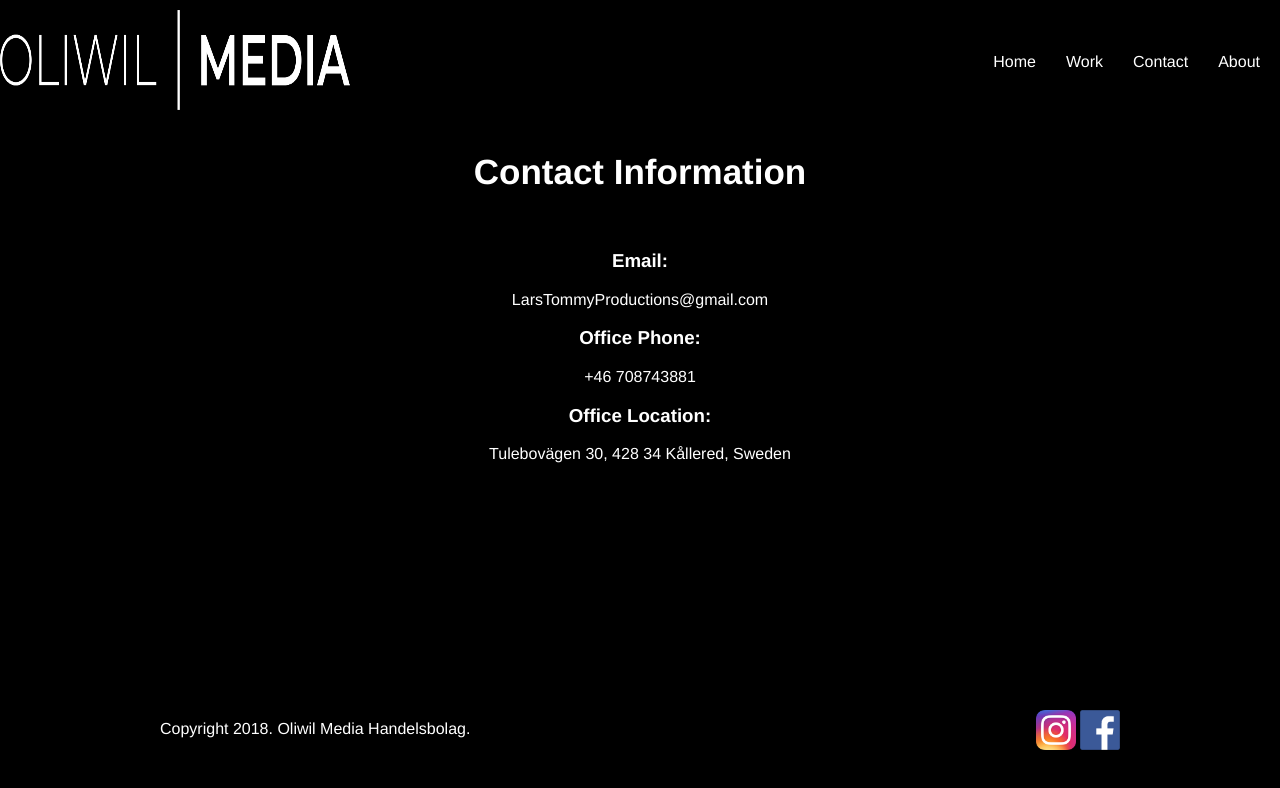
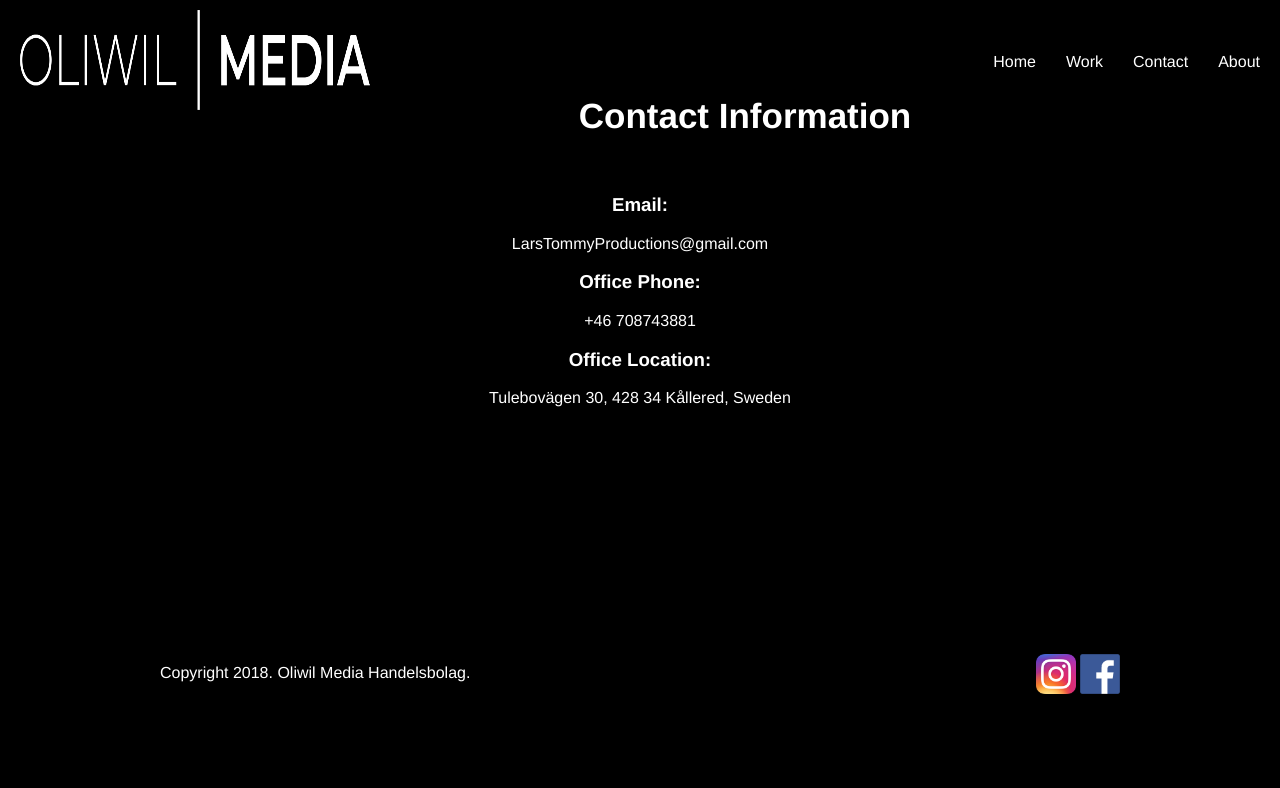
Before and after one commit to oliwilmedia/Website, a plain HTML site: page contact.html in a window 1280 px wide. Drawn offline with Linux system fonts and the light colour scheme.

Commit message:
Update contact.css

```diff
--- a/contact.css
+++ b/contact.css
@@ -15,13 +15,13 @@ body{
     background-color: black;
     width: 100%;
     top: 0px;
-    position: fixed;
-    z-index: 1000;
+    z-index: 1;
 }
 
 .Logo{
     padding-top: 10px;
     padding-bottom: 10px;
+    padding-left: 20px;
     float: left;
 }
 
@@ -43,7 +43,7 @@ li{
 }
 
 .ContactContainer{
-    padding-top: 123px;
+    padding-top: 67px;
     margin: 0 auto;
     width: 960px;
     padding-bottom: 10px;
```
